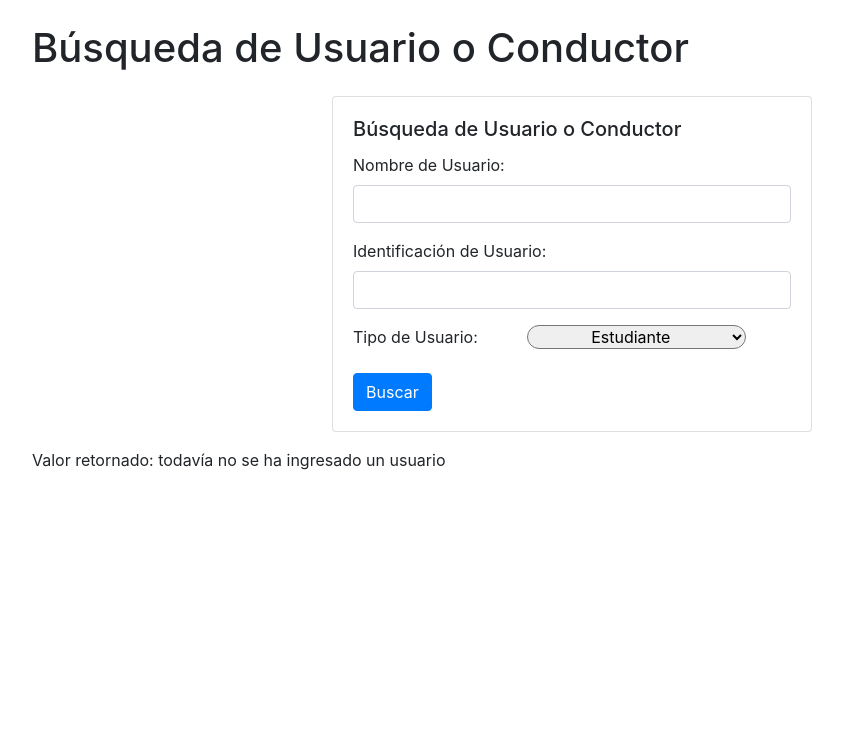
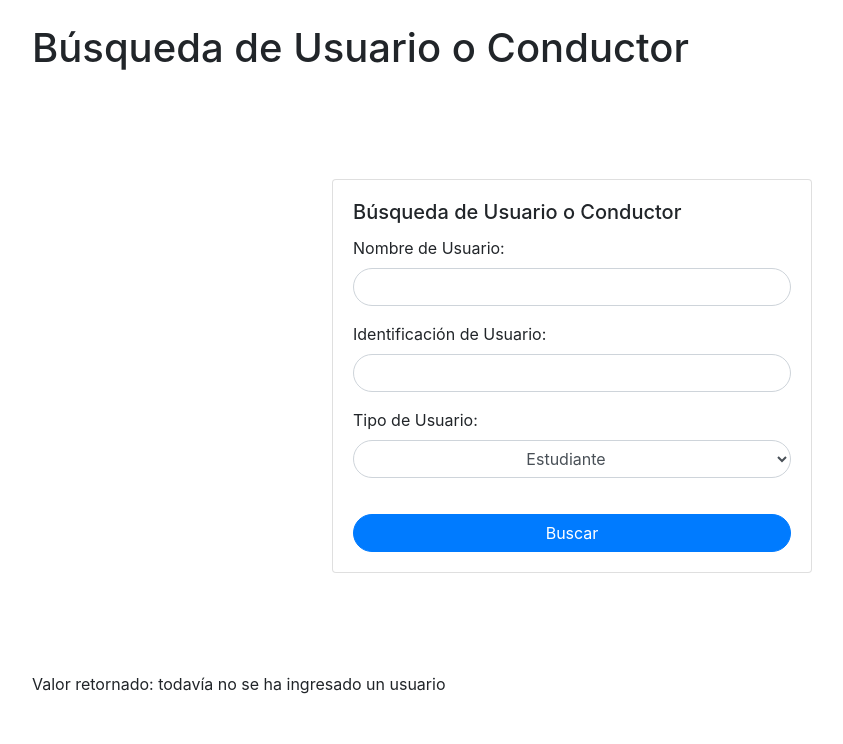
Before and after one commit to jmartinezgr/ppi_17, a Django app: page /busqueda_usuarios in a window 1280 px wide. Shown: the part 56-800 px from the top of the page, without its empty margins (68-911 px from the left). Run offline with Django 4.2, Linux system fonts and the light colour scheme; some libraries are stand-ins or nearby versions.

Commit message:
Se termina de configurar la maquetacion de la futura funcionalidad de busqueda de usuarios

```diff
--- a/conductor_amigo/mainapp/templates/layouts/layout.html
+++ b/conductor_amigo/mainapp/templates/layouts/layout.html
@@ -1,5 +1,3 @@
-  <!-- Agrega esta línea al principio para cargar la etiqueta static -->
-
 <!DOCTYPE html>
 <html lang="es">
 <head>
--- a/conductor_amigo/usuarios/forms.py
+++ b/conductor_amigo/usuarios/forms.py
@@ -1,8 +1,25 @@
 from django import forms
 
 class UserSearchForm(forms.Form):
-    username = forms.CharField(max_length=100, required=False, label="Nombre de Usuario", widget=forms.TextInput(attrs={'class': 'form-control'}))
-    identification = forms.CharField(max_length=20, required=False, label="Identificación de Usuario", widget=forms.TextInput(attrs={'class': 'form-control'}))
+    username = forms.CharField(
+        max_length=100, required=False,
+        label="Nombre de Usuario",
+        widget=forms.TextInput(
+            attrs={
+                'class': 'form-control rounded-pill'
+                }
+            )
+        )
+
+    identification = forms.CharField(
+        max_length=20, required=False,
+        label="Identificación de Usuario",
+        widget=forms.TextInput(
+            attrs={
+                'class': 'form-control rounded-pill'
+                }
+            )
+        )
 
     USER_TYPE_CHOICES = [
         ('estudiante', 'Estudiante'),
@@ -13,7 +30,7 @@ class UserSearchForm(forms.Form):
         choices=USER_TYPE_CHOICES,
         required=False,
         label="Tipo de Usuario",
-        widget=forms.Select(attrs={'class': 'form-select rounded-pill w-50', 'style': 'text-align:center; margin-left: 45px;'})
+        widget=forms.Select(attrs={'class': 'form-control rounded-pill', 'style': 'text-align:center;'})
     )
 
     def search(self):
--- a/conductor_amigo/usuarios/templates/pasajeros/busqueda_usuarios.html
+++ b/conductor_amigo/usuarios/templates/pasajeros/busqueda_usuarios.html
@@ -3,9 +3,10 @@
 {% block content %}
 <div class="container mt-4">
     <h1 class="mb-4">Búsqueda de Usuario o Conductor</h1>
+    <div class="d-flex justify-content-center align-items-center" style="min-height: 70vh;">
         <form action="" method="post">
             {% csrf_token %}
-        <div class="card mx-auto" style="width: 30rem;">
+            <div class="card" style="width: 30rem;">
                 <div class="card-body">
                     <h5 class="card-title">Búsqueda de Usuario o Conductor</h5>
                     <div class="mb-3">
@@ -20,10 +21,11 @@
                         <label for="{{ form.user_type.id_for_label }}" class="form-label">Tipo de Usuario:</label>
                         {{ form.user_type }}
                     </div>
-                <button class="btn btn-primary" type="submit">Buscar</button>
+                    <button class="btn btn-primary w-100 rounded-pill " type="submit" style="margin-top:20px;">Buscar</button>
                 </div>
             </div>
         </form>
+    </div>
     {% if data_returned %}
         <p class="mt-3">Valor retornado: {{ data_returned }}</p>
     {% else %}
```
Lines whose indentation alone changed are shown as unchanged.
